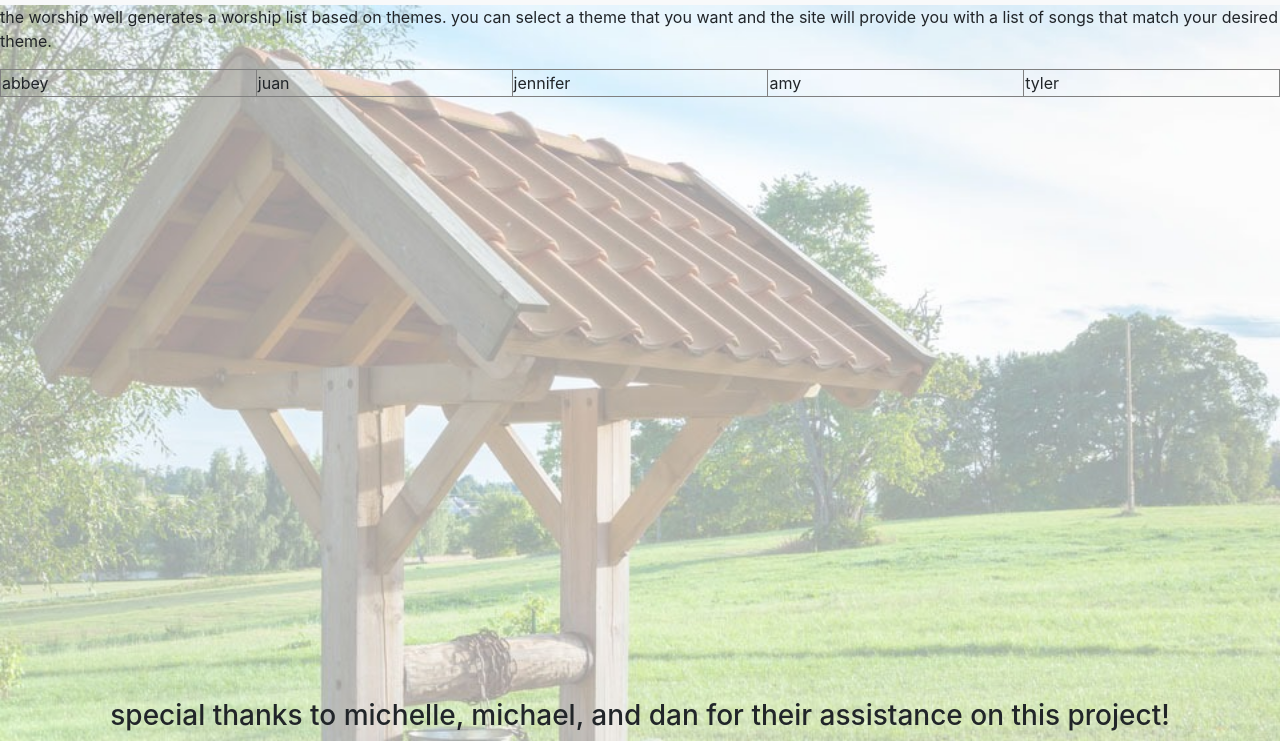
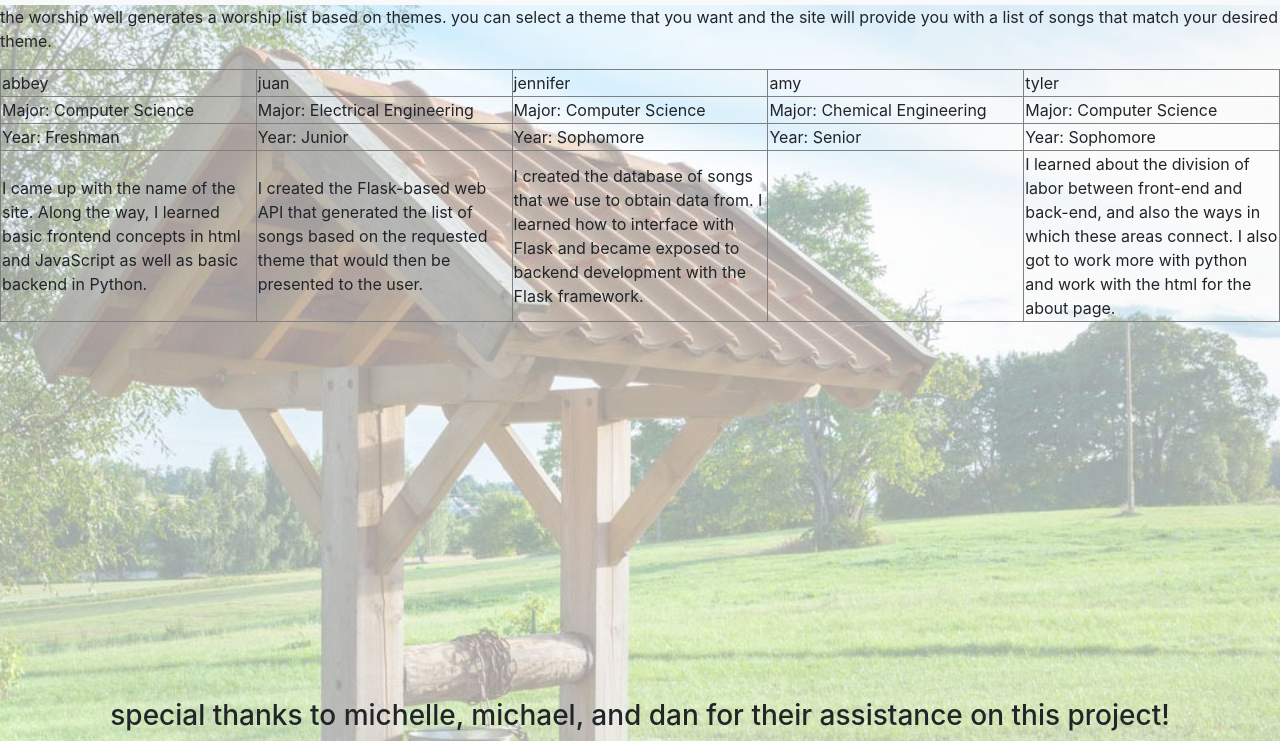
Before and after one commit to juanpaez22/indigitous_hack_2019, a website: page worshipwell-ui/src/public/about.html in a window 1280 px wide. Shown: the part 59-800 px from the top of the page. Drawn offline with nearby package versions, Linux system fonts and the light colour scheme.

Commit message:
descriptions for each person

```diff
--- a/worshipwell-ui/src/public/about.html
+++ b/worshipwell-ui/src/public/about.html
@@ -32,6 +32,35 @@
                 <td>amy</td>
                 <td>tyler</td>
             </tr>
+            <tr>
+                <td>Major: Computer Science</td>
+                <td>Major: Electrical Engineering</td>
+                <td>Major: Computer Science</td>
+                <td>Major: Chemical Engineering</td>
+                <td>Major: Computer Science</td>
+            </tr>
+            <tr>
+                <td>Year: Freshman</td>
+                <td>Year: Junior</td>
+                <td>Year: Sophomore</td>
+                <td>Year: Senior</td>
+                <td>Year: Sophomore</td>
+            </tr>
+            <tr>
+                <td>I came up with the name of the site. Along the way, I learned basic frontend concepts in html and JavaScript
+                    as well as basic backend in Python.
+                </td>
+                <td>I created the Flask-based web API that generated the list of songs based on the requested
+                    theme that would then be presented to the user. </td>
+                <td>I created the database of songs that we use to obtain data from. I learned how to interface with
+                    Flask and became exposed to backend development with the Flask framework.
+                </td>
+                <td></td>
+                <td>I learned about the division of labor between front-end and back-end, and also the ways in which
+                    these areas connect. I also got to work more with python and work with the html for the about page.
+                </td>
+
+            </tr>
     </table>
     <h3 class="fixed-bottom" style="text-align: center;">special thanks to michelle, michael, and dan for their assistance on this project!</h3>
 </body>
```
